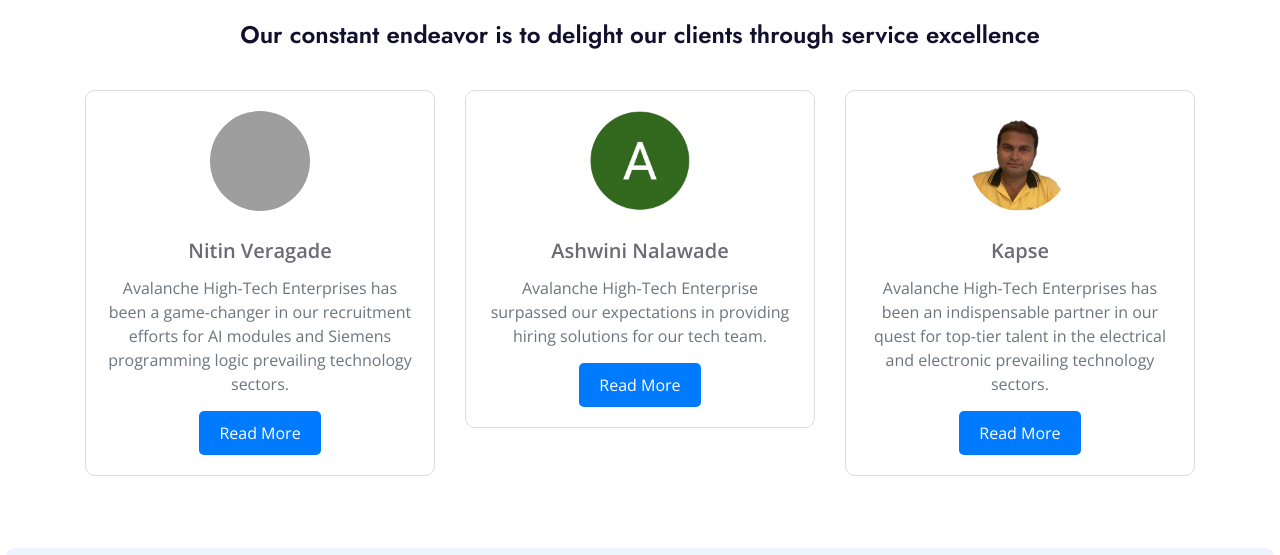
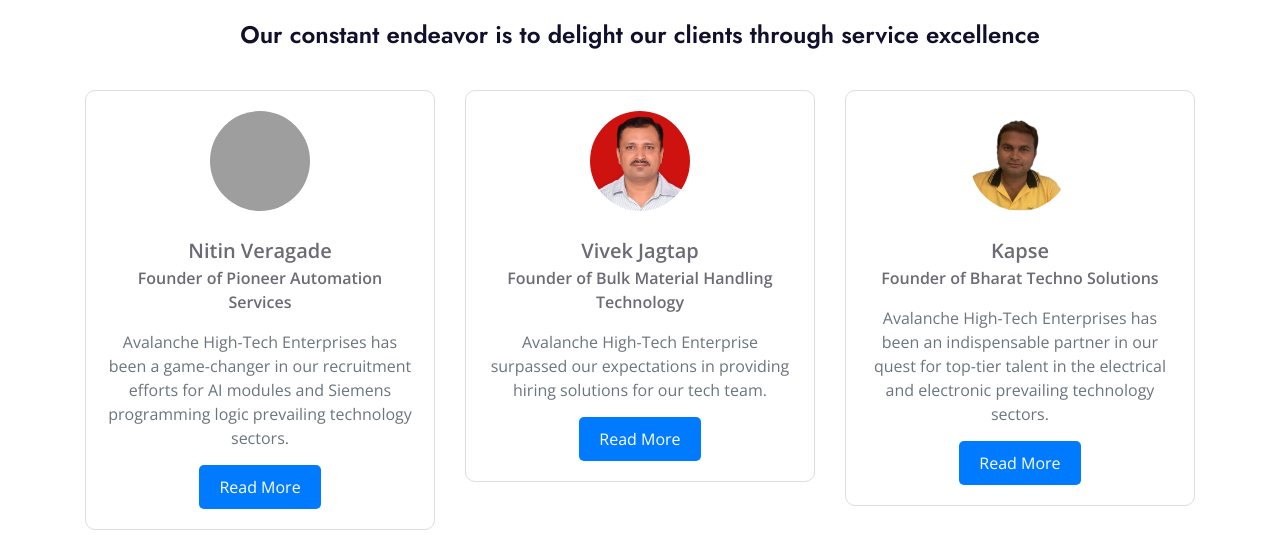
Before and after one commit to HTTPS-arch/HR-, a plain HTML site: page Achievements.html in a window 1280 px wide. Shown: the part 1384-1939 px from the top of the page. Drawn offline with nearby package versions, Linux system fonts and the light colour scheme; grey boxes are pictures that could not be loaded; a script that the page names is missing.

Commit message:
Added the clients

```diff
--- a/Achievements.html
+++ b/Achievements.html
@@ -148,6 +148,7 @@
           <div class="feature-card">
             <img src="https://th.bing.com/th/id/OIP.leRaZskYpTKA55a0St0tZgHaJa?rs=1&pid=ImgDetMain" alt="Feature 1" class="feature-img">
             <div class="feature-title">Nitin Veragade</div>
+            <div><p><b>Founder of Pioneer Automation Services</b></p></div>
             <div class="feature-description">Avalanche High-Tech Enterprises has been a game-changer in our recruitment efforts for AI modules and Siemens programming logic prevailing technology sectors.</div>
             <div class="additional-content" style="display:none;">
               <p>Their profound understanding of these niche areas sets them apart, consistently presenting us with highly qualified candidates. The agility in adapting to the dynamic AI landscape and Siemens programming requirements showcases their industry expertise. Avalanche High-Tech Enterprises not only accelerates our hiring processes but also ensures a seamless fit between candidates and our specific technological needs. Their commitment to excellence and innovation in the AI and Siemens programming domains makes them an invaluable partner. We highly recommend Avalanche High-Tech Enterprises for unparalleled recruitment solutions.</p>
@@ -159,8 +160,9 @@
         <!-- Feature 2 -->
         <div class="col-lg-4 col-md-6 col-sm-12 mb-4">
           <div class="feature-card">
-            <img src="img/u.jpeg" alt="Feature 2" class="feature-img">
-            <div class="feature-title">Ashwini Nalawade</div>
+            <img src="img/Vivek Jagtap.jpeg" alt="Feature 2" class="feature-img">
+            <div class="feature-title">Vivek Jagtap</div>
+            <div><p><b>Founder of Bulk Material Handling Technology</b></p></div>
             <div class="feature-description">Avalanche High-Tech Enterprise surpassed our expectations in providing hiring solutions for our tech team.</div>
             <div class="additional-content" style="display:none;">
               <p>Their industry expertise and vast network delivered top-notch candidates, saving us valuable time in our recruitment process. Their responsive communication and strategic approach demonstrated a deep understanding of our specific needs. Not only did they fill critical positions swiftly, but the candidates also seamlessly integrated into our projects, enhancing overall productivity. Avalanche High-Tech Enterprise commitment to excellence in IT recruitment makes them our go-to partner, and we highly recommend their services to any company seeking top-tier talent in the tech industry.
@@ -175,6 +177,7 @@
           <div class="feature-card">
             <img src="img/kapse.jpeg" alt="Feature 3" class="feature-img">
             <div class="feature-title">Kapse</div>
+            <div><p><b>Founder of Bharat Techno Solutions</b></p></div>
             <div class="feature-description">Avalanche High-Tech Enterprises has been an indispensable partner in our quest for top-tier talent in the electrical and electronic prevailing technology sectors. </div>
             <div class="additional-content" style="display:none;">
               <p>Their specialized knowledge and extensive network consistently deliver exceptional candidates with the precise skills we require. The streamlined recruitment process, coupled with their proactive communication, has significantly expedited our hiring initiatives. Avalanche High-Tech Enterprises's unwavering commitment to excellence and understanding of emerging technologies make them the go-to consultancy for staying ahead in the competitive landscape. We wholeheartedly endorse ElectroTech Talent Solutions for their unparalleled expertise and transformative impact on our team.</p>
```
Also changed, not shown: img/Vivek Jagtap.jpeg (added), info.txt, 1 other file.
